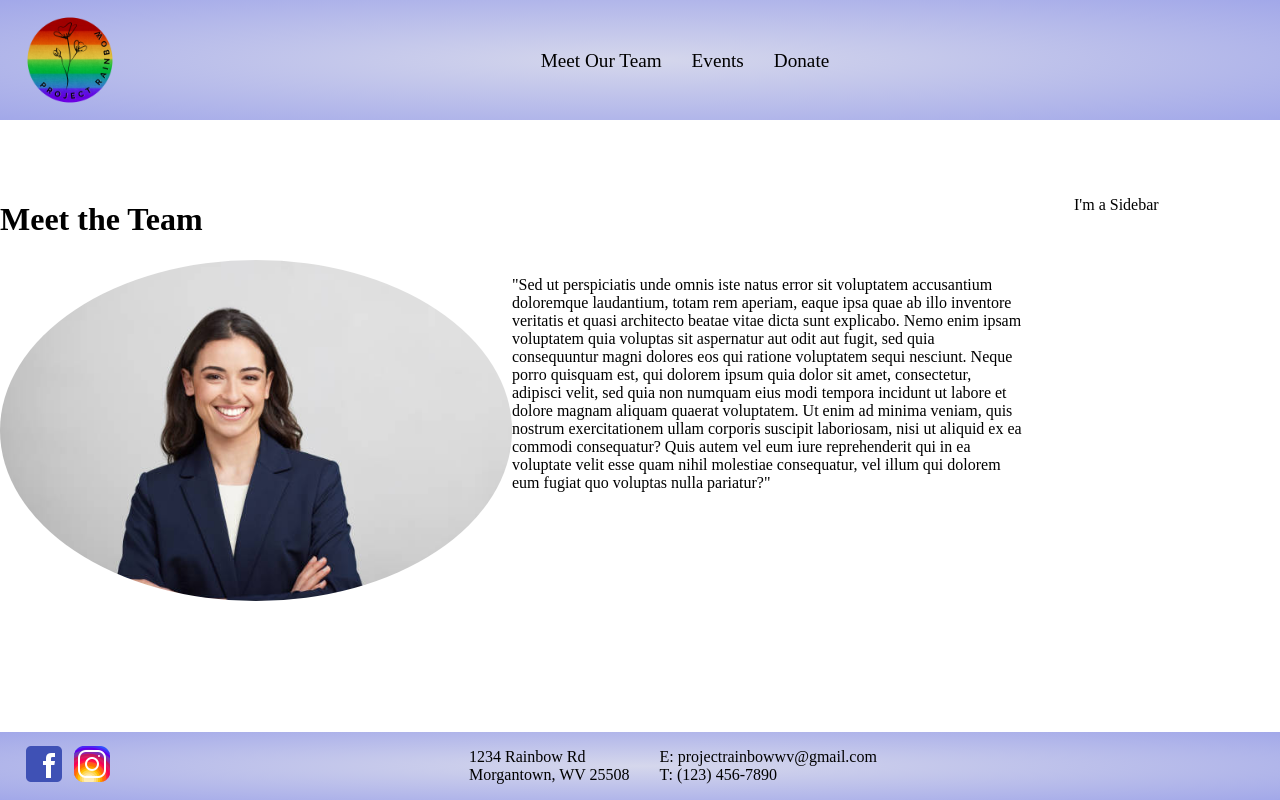
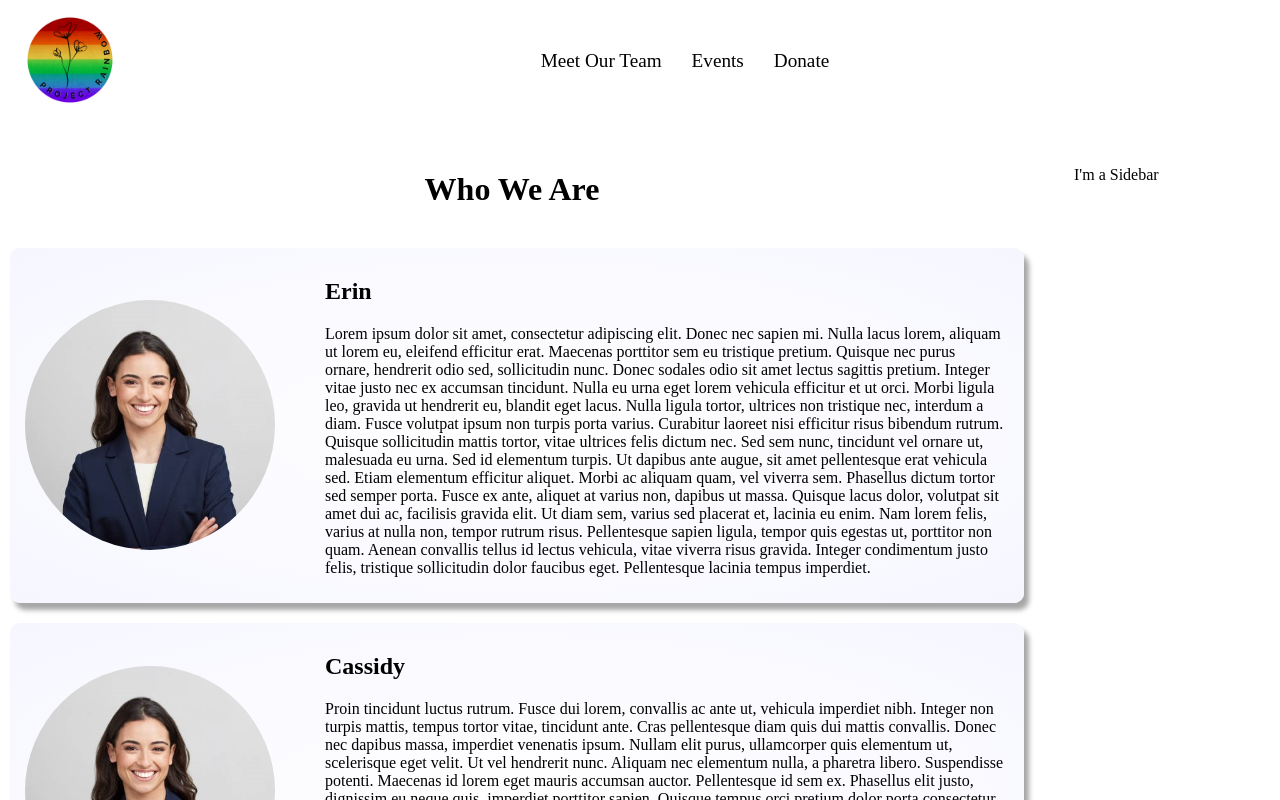
Before and after one commit to kjirles13/rainbow-project, a Next.js app: page /about in a window 1280 px wide. Shown: the top 800 px of the page. Built offline with nearby package versions, Linux system fonts and the light colour scheme.

Commit message:
Add bio fixture and add profile components to meet-the-team

```diff
--- a/src/components/profile.tsx
+++ b/src/components/profile.tsx
@@ -1,13 +1,21 @@
-import headshot from '../public/headshot.jpg';
 import styles from '../styles/Profile.module.css';
 
-export default function Profile() {
+interface Props {
+    headshot: string,
+    bio: string,
+    name: string
+}
+
+export default function Profile({ headshot, bio, name }: Props) {
     return (
         <>
-        <div className={styles['headshot-container']}>
-            <img src={headshot.src} alt="Headshot" className={styles.headshot}/>
-            <p>"Sed ut perspiciatis unde omnis iste natus error sit voluptatem accusantium doloremque laudantium, totam rem aperiam, eaque ipsa quae ab illo inventore veritatis et quasi architecto beatae vitae dicta sunt explicabo. Nemo enim ipsam voluptatem quia voluptas sit aspernatur aut odit aut fugit, sed quia consequuntur magni dolores eos qui ratione voluptatem sequi nesciunt. Neque porro quisquam est, qui dolorem ipsum quia dolor sit amet, consectetur, adipisci velit, sed quia non numquam eius modi tempora incidunt ut labore et dolore magnam aliquam quaerat voluptatem. Ut enim ad minima veniam, quis nostrum exercitationem ullam corporis suscipit laboriosam, nisi ut aliquid ex ea commodi consequatur? Quis autem vel eum iure reprehenderit qui in ea voluptate velit esse quam nihil molestiae consequatur, vel illum qui dolorem eum fugiat quo voluptas nulla pariatur?"</p>
-        </div>
+            <div className={styles['headshot-container']}>
+                <img src={headshot} alt="Headshot" className={styles.headshot} />
+                <div>
+                    <h2 className={styles.name}>{name}</h2>
+                    <p>{bio}</p>
+                </div>
+            </div>
         </>
     )
 }
--- /dev/null
+++ b/src/fixtures/meet-the-team.tsx
@@ -0,0 +1,22 @@
+import headshot1 from '../public/headshot.jpg';
+
+
+const bios = [
+    {
+        name: "Erin",
+        headshot: headshot1.src,
+        bio: "Lorem ipsum dolor sit amet, consectetur adipiscing elit. Donec nec sapien mi. Nulla lacus lorem, aliquam ut lorem eu, eleifend efficitur erat. Maecenas porttitor sem eu tristique pretium. Quisque nec purus ornare, hendrerit odio sed, sollicitudin nunc. Donec sodales odio sit amet lectus sagittis pretium. Integer vitae justo nec ex accumsan tincidunt. Nulla eu urna eget lorem vehicula efficitur et ut orci. Morbi ligula leo, gravida ut hendrerit eu, blandit eget lacus. Nulla ligula tortor, ultrices non tristique nec, interdum a diam. Fusce volutpat ipsum non turpis porta varius. Curabitur laoreet nisi efficitur risus bibendum rutrum. Quisque sollicitudin mattis tortor, vitae ultrices felis dictum nec.\n\nSed sem nunc, tincidunt vel ornare ut, malesuada eu urna. Sed id elementum turpis. Ut dapibus ante augue, sit amet pellentesque erat vehicula sed. Etiam elementum efficitur aliquet. Morbi ac aliquam quam, vel viverra sem. Phasellus dictum tortor sed semper porta. Fusce ex ante, aliquet at varius non, dapibus ut massa. Quisque lacus dolor, volutpat sit amet dui ac, facilisis gravida elit. Ut diam sem, varius sed placerat et, lacinia eu enim. Nam lorem felis, varius at nulla non, tempor rutrum risus. Pellentesque sapien ligula, tempor quis egestas ut, porttitor non quam. Aenean convallis tellus id lectus vehicula, vitae viverra risus gravida. Integer condimentum justo felis, tristique sollicitudin dolor faucibus eget. Pellentesque lacinia tempus imperdiet."
+    },
+    {
+        name: "Cassidy",
+        headshot: headshot1.src,
+        bio: "Proin tincidunt luctus rutrum. Fusce dui lorem, convallis ac ante ut, vehicula imperdiet nibh. Integer non turpis mattis, tempus tortor vitae, tincidunt ante. Cras pellentesque diam quis dui mattis convallis. Donec nec dapibus massa, imperdiet venenatis ipsum. Nullam elit purus, ullamcorper quis elementum ut, scelerisque eget velit. Ut vel hendrerit nunc. Aliquam nec elementum nulla, a pharetra libero. Suspendisse potenti. Maecenas id lorem eget mauris accumsan auctor. Pellentesque id sem ex. Phasellus elit justo, dignissim eu neque quis, imperdiet porttitor sapien. Quisque tempus orci pretium dolor porta consectetur. Fusce nec velit aliquam, commodo enim id, porta enim.\n\nMaecenas vel lorem leo. Pellentesque porta facilisis vulputate. In hac habitasse platea dictumst. Nulla facilisi. Pellentesque consequat molestie mauris. Integer non odio ut sapien finibus aliquam at eu sem. Sed diam ex, aliquet nec nisi vel, varius aliquam justo. Pellentesque sit amet magna sit amet libero venenatis elementum sed ac tellus. Maecenas magna tortor, eleifend ut commodo ut, posuere eget tellus. Aliquam erat volutpat. Nullam cursus, magna eget aliquam facilisis, eros enim mattis sapien, in lobortis massa neque lacinia nulla. Nullam sed facilisis elit. Sed iaculis suscipit suscipit."
+    },
+    {
+        name: "Morgan",
+        headshot: headshot1.src,
+        bio: "Proin tincidunt luctus rutrum. Fusce dui lorem, convallis ac ante ut, vehicula imperdiet nibh. Integer non turpis mattis, tempus tortor vitae, tincidunt ante. Cras pellentesque diam quis dui mattis convallis. Donec nec dapibus massa, imperdiet venenatis ipsum. Nullam elit purus, ullamcorper quis elementum ut, scelerisque eget velit. Ut vel hendrerit nunc. Aliquam nec elementum nulla, a pharetra libero. Suspendisse potenti. Maecenas id lorem eget mauris accumsan auctor. Pellentesque id sem ex. Phasellus elit justo, dignissim eu neque quis, imperdiet porttitor sapien. Quisque tempus orci pretium dolor porta consectetur. Fusce nec velit aliquam, commodo enim id, porta enim.\n\nMaecenas vel lorem leo. Pellentesque porta facilisis vulputate. In hac habitasse platea dictumst. Nulla facilisi. Pellentesque consequat molestie mauris. Integer non odio ut sapien finibus aliquam at eu sem. Sed diam ex, aliquet nec nisi vel, varius aliquam justo. Pellentesque sit amet magna sit amet libero venenatis elementum sed ac tellus. Maecenas magna tortor, eleifend ut commodo ut, posuere eget tellus. Aliquam erat volutpat. Nullam cursus, magna eget aliquam facilisis, eros enim mattis sapien, in lobortis massa neque lacinia nulla. Nullam sed facilisis elit. Sed iaculis suscipit suscipit."
+    }
+];
+
+export default bios;
--- a/src/pages/about.tsx
+++ b/src/pages/about.tsx
@@ -1,12 +1,15 @@
-import Navbar from '../components/navbar';
 import Profile from '../components/profile';
+import bios from '../fixtures/meet-the-team';
 
 export default function About() {
     return (
         <>
             <div>
-                <h1>Meet the Team</h1>
-                <Profile/>
+                <h1 style={{textAlign: 'center'}}>Who We Are</h1>
+                <br />
+                {bios.map(bio => (
+                    <Profile headshot={bio.headshot} bio={bio.bio} name={bio.name} key={bio.name}/>
+                ))}
             </div>
 
         </>
--- a/src/styles/Footer.module.css
+++ b/src/styles/Footer.module.css
@@ -1,7 +1,7 @@
 .wrapper {
     display: flex;
     align-items: center;
-    background-image: radial-gradient(rgb(213, 215, 236), rgb(162, 168, 233));
+    background-image: radial-gradient(rgb(252, 252, 253), rgb(210, 212, 241));
     padding-left: 20px;
     padding-right: 20px;
 }
--- a/src/styles/Layout.module.css
+++ b/src/styles/Layout.module.css
@@ -11,7 +11,6 @@
                 'footer footer';
     grid-template-columns: 80% 1fr;
     grid-template-rows: 150px 1fr auto;
-    row-gap: 30px;
     column-gap: 50px;
     min-height: 100vh;
 }
--- a/src/styles/NavBar.module.css
+++ b/src/styles/NavBar.module.css
@@ -6,7 +6,7 @@
     margin-left: 0px;
     padding-left: 0px;
     position: fixed;
-    background-image: radial-gradient(rgb(213, 215, 236), rgb(162, 168, 233));
+    /* background-image: radial-gradient(rgb(252, 252, 253), rgb(197, 201, 247)); */
 }
 
 .nav-pages {
--- a/src/styles/Profile.module.css
+++ b/src/styles/Profile.module.css
@@ -1,9 +1,25 @@
 .headshot-container {
     display: flex;
+    align-items: center;
+    column-gap: 50px;
+    padding-bottom: 50px;
+    border-radius: 10px;
+    box-shadow: 5px 7px 5px #a8a7a7;
+    background-image: radial-gradient(rgb(255, 255, 255), rgb(246, 246, 255));
+    margin-bottom: 20px;
+    margin-left: 10px;
+    padding: 10px 20px 10px 15px
 }
 
 .headshot {
     border-radius: 50%;
     display: inline-block;
-    width: 50%;
+    max-width: 400px;
+    max-height: 250px;
+    width: auto;
+    height: auto;
 }
+
+.name {
+    text-align: left;
+}
```
Also changed, not shown: src/public/headshot.jpg.
